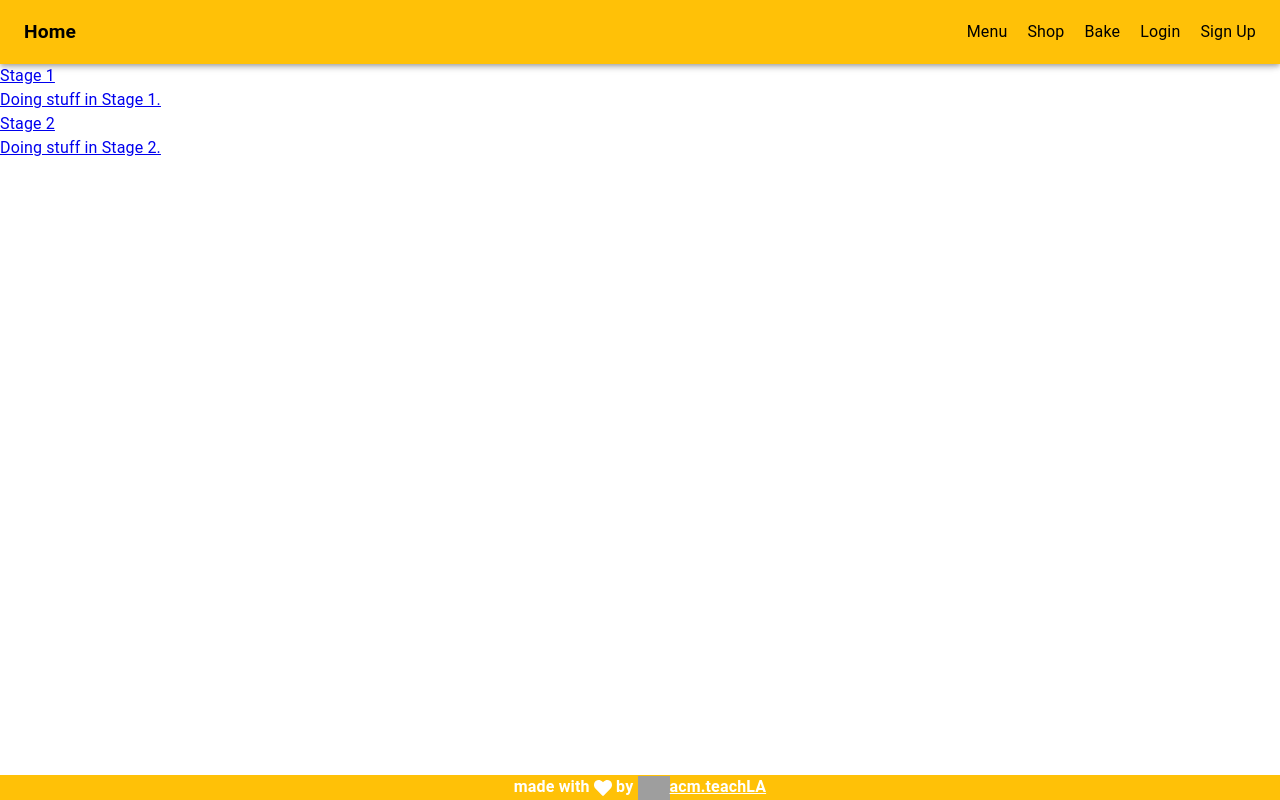
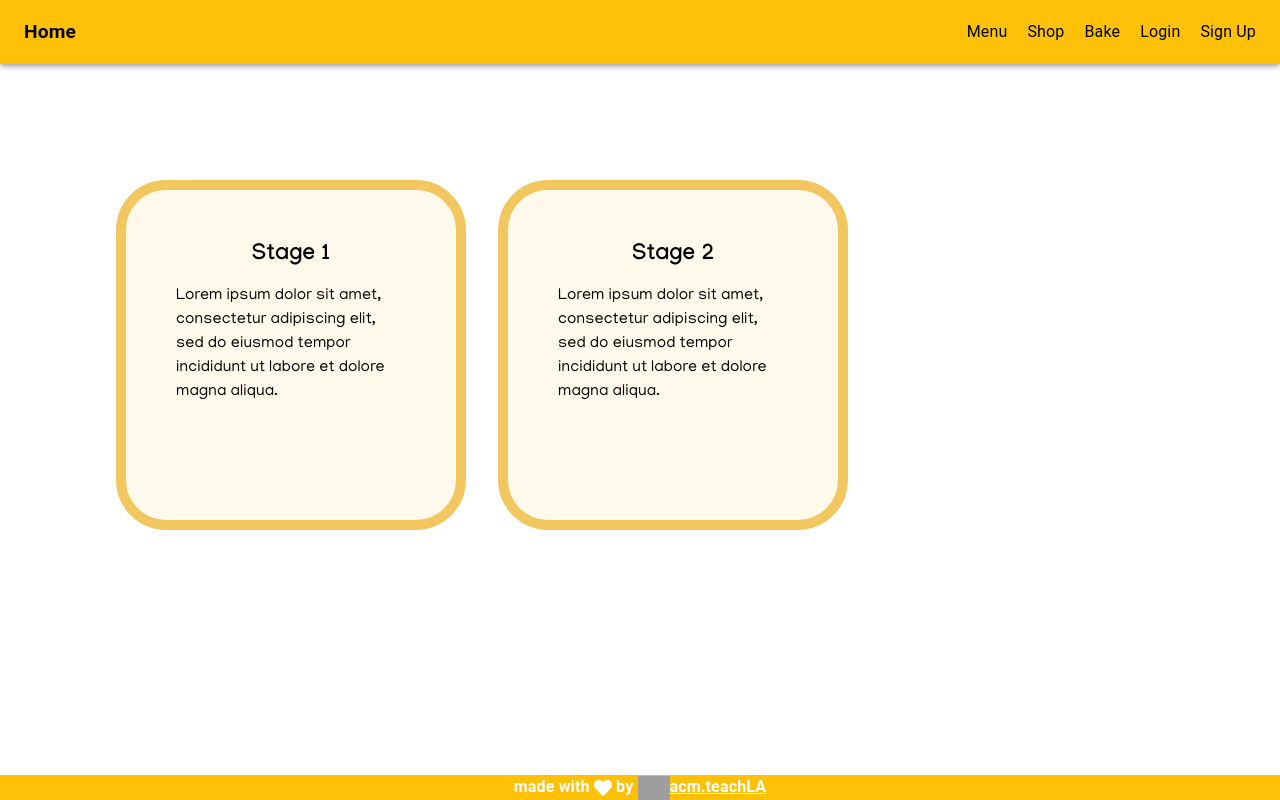
Before and after one commit to uclaacm/cookie-jar, a React (Vite) app: page /gamestages in a window 1280 px wide. Built offline with nearby package versions, Linux system fonts and the light colour scheme; grey boxes are pictures that could not be loaded.

Commit message:
Add styling to the Game Stage Card component in the Game Stages page, and improve spacing of the page

```diff
--- a/src/components/GameStageCard.tsx
+++ b/src/components/GameStageCard.tsx
@@ -1,5 +1,6 @@
 import React from 'react';
 import './../styles/Cookie.scss';
+import "../styles/GameStages.scss";
 import { Link } from 'react-router-dom';
 
 interface GameStageCardProps {
@@ -10,10 +11,12 @@ interface GameStageCardProps {
 
 const GameStageCard: React.FC<GameStageCardProps> = ({ to, name, description }) => {
   return (
-    <div className="gamestagecard">
-        <Link to={to}>
-            <div>{name}</div>
-            <div>{description}</div>
+    <div style={{ margin: "16px" }}>
+        <Link to={to} style={{ textDecoration: "none" }}>
+            <div className="game-stage-card">
+                <div className="game-stage-card-title">{name}</div>
+                <div className="game-stage-card-desc">{description}</div>
+            </div>
         </Link>
     </div>
   );
--- a/src/components/GameStages.tsx
+++ b/src/components/GameStages.tsx
@@ -1,19 +1,19 @@
-import React, { useState, useEffect } from "react";
-import { Link } from "react-router-dom";
+import React from "react";
 import GameStageCard from "./GameStageCard";
+import "../styles/GameStages.scss";
 
 const GameStages: React.FC = () => {
   return (
-    <div>
+    <div className="game-stage-cards-container">
         <GameStageCard
             to="/stage1"
             name="Stage 1"
-            description="Doing stuff in Stage 1."
+            description="Lorem ipsum dolor sit amet, consectetur adipiscing elit, sed do eiusmod tempor incididunt ut labore et dolore magna aliqua."
         />
         <GameStageCard
             to="/stage2"
             name="Stage 2"
-            description="Doing stuff in Stage 2."
+            description="Lorem ipsum dolor sit amet, consectetur adipiscing elit, sed do eiusmod tempor incididunt ut labore et dolore magna aliqua."
         />
     </div>
   );
--- /dev/null
+++ b/src/styles/GameStages.scss
@@ -0,0 +1,36 @@
+.game-stage-cards-container {
+    display: flex;
+    flex-wrap: wrap;
+    padding: 100px;
+    row-gap: 2.2rem;
+}
+
+.game-stage-card {
+    width: 350px;
+    height: 350px;
+    padding: 50px;
+    border: 10px solid #F3C760;
+    border-radius: 50px;
+    background-color: #fff9ec;
+    color: black;
+    transition: background-color 0.3s ease;
+
+    &:hover {
+        background-color: #F3C760;
+        color: white
+    }
+}
+
+.game-stage-card-title {
+    text-align: center;
+    font-family: 'Manjari', sans-serif;
+    font-size: 1.4rem;
+    font-weight: 700;
+    margin-bottom: 10px;
+}
+
+.game-stage-card-desc {
+    font-family: 'Manjari', sans-serif;
+    font-size: 1rem;
+    font-weight: 500;
+}
```
